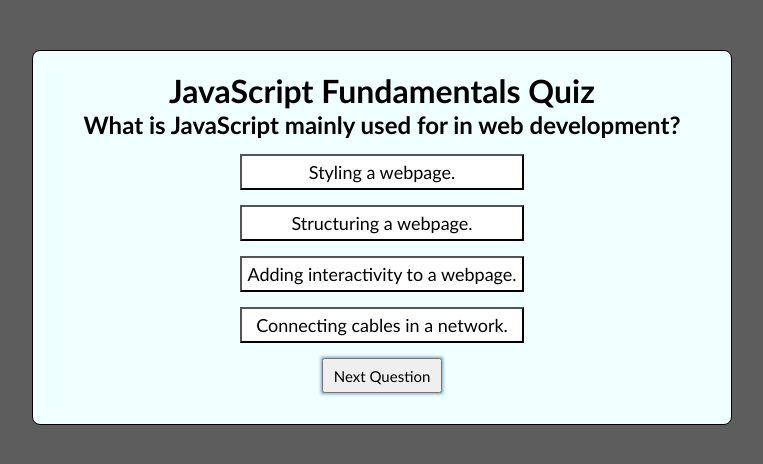
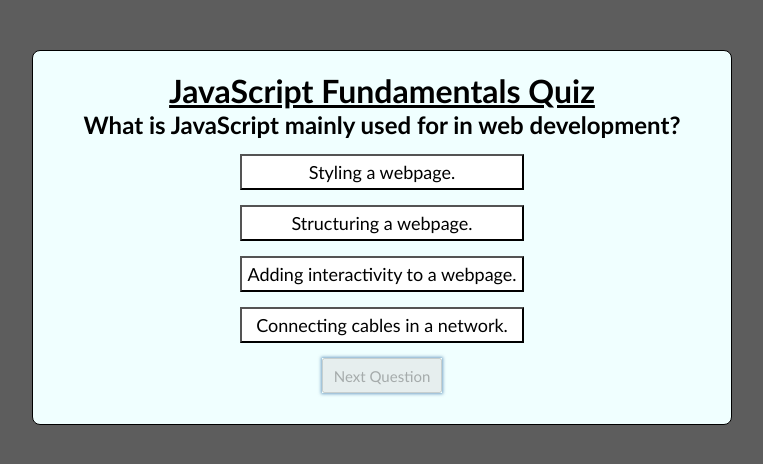
Before and after one commit to JoeM10/CodeQuestDOMination, a plain HTML site: page index.html in a window 1280 px wide. Shown: the whole page, without its empty margins (258-1021 px from the left). Drawn offline with Linux system fonts and the light colour scheme.

Commit message:
Added a underline to the title and disabled the ability to go to the next question until an answer is selected.

```diff
--- a/app.js
+++ b/app.js
@@ -12,6 +12,8 @@ function loadQuestion() {
 };
 
 function loadOptions() {
+    nextButton.disabled = true;
+    nextButton.style.cursor = "default";
     // Sets the option buttons to default settings.
     allOptions.forEach((questionOptions) => {
         questionOptions.style.backgroundColor = "white"
@@ -25,6 +27,8 @@ function loadOptions() {
 };
 
 function checkAnswer(optionsIndex) {
+    nextButton.disabled = false;
+    nextButton.style.cursor = "pointer";
     if (optionsIndex != quizData[questionNumber].answer) {
         allOptions[optionsIndex].style.backgroundColor = "red";
         allOptions[quizData[questionNumber].answer].style.backgroundColor = "green";
--- a/styles.css
+++ b/styles.css
@@ -22,6 +22,10 @@ body {
     border: 1px solid black;
     border-radius: 8px;
     background-color: azure;
+}
+
+h1 {
+    text-decoration: underline;
 }
 
 #score-container {
```
